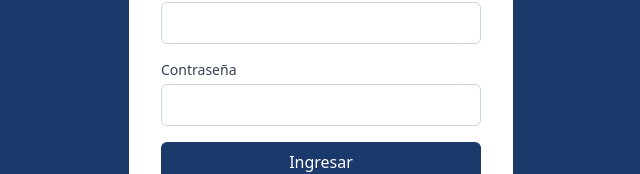
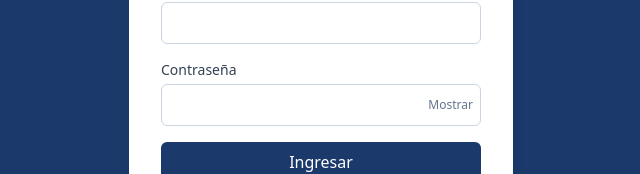
Before and after one commit to odteam-x/concaribe-tracker, a Next.js app: page /login in a window 1280 px wide. Shown: the part 350-524 px from the top of the page, without its empty margins (319-959 px from the left). Built offline with nearby package versions, Linux system fonts and the light colour scheme; no server answers.

Commit message:
Agregar boton de cerrar sesion en Oficina y mostrar/ocultar contrasena en login

```diff
--- a/src/app/(auth)/login/page.tsx
+++ b/src/app/(auth)/login/page.tsx
@@ -8,6 +8,7 @@ export default function LoginPage() {
   const router = useRouter();
   const [email, setEmail] = useState("");
   const [password, setPassword] = useState("");
+  const [mostrarPassword, setMostrarPassword] = useState(false);
   const [error, setError] = useState<string | null>(null);
   const [cargando, setCargando] = useState(false);
 
@@ -45,13 +46,22 @@ export default function LoginPage() {
         </div>
         <div>
           <label className="block text-sm font-medium text-slate-700">Contraseña</label>
-          <input
-            type="password"
-            required
-            value={password}
-            onChange={(e) => setPassword(e.target.value)}
-            className="mt-1 w-full rounded-md border border-slate-300 px-3 py-2 focus:border-marca-azul focus:outline-none"
-          />
+          <div className="relative mt-1">
+            <input
+              type={mostrarPassword ? "text" : "password"}
+              required
+              value={password}
+              onChange={(e) => setPassword(e.target.value)}
+              className="w-full rounded-md border border-slate-300 px-3 py-2 pr-16 focus:border-marca-azul focus:outline-none"
+            />
+            <button
+              type="button"
+              onClick={() => setMostrarPassword((v) => !v)}
+              className="absolute right-2 top-1/2 -translate-y-1/2 text-xs font-medium text-slate-500 hover:text-marca-azul"
+            >
+              {mostrarPassword ? "Ocultar" : "Mostrar"}
+            </button>
+          </div>
         </div>
         {error && <p className="text-sm text-red-600">{error}</p>}
         <button
--- a/src/app/(oficina)/layout.tsx
+++ b/src/app/(oficina)/layout.tsx
@@ -1,6 +1,7 @@
 import { redirect } from "next/navigation";
 import Link from "next/link";
 import { createSupabaseServerClient } from "@/lib/supabase/server";
+import { CerrarSesionButton } from "@/components/shared/CerrarSesionButton";
 
 const NAV = [
   { href: "/dashboard", label: "Dashboard" },
@@ -45,8 +46,11 @@ export default async function OficinaLayout({ children }: { children: React.Reac
             </Link>
           ))}
         </nav>
-        <div className="mt-auto border-t border-white/10 px-6 py-4 text-xs text-white/60">
-          {usuario?.nombre} · {usuario?.rol}
+        <div className="mt-auto border-t border-white/10 px-6 py-4">
+          <p className="mb-2 text-xs text-white/60">
+            {usuario?.nombre} · {usuario?.rol}
+          </p>
+          <CerrarSesionButton />
         </div>
       </aside>
       <main className="flex-1 overflow-y-auto bg-slate-50 p-6">{children}</main>
--- a/src/app/(vendedor)/perfil/page.tsx
+++ b/src/app/(vendedor)/perfil/page.tsx
@@ -1,11 +1,10 @@
 "use client";
-import { useRouter } from "next/navigation";
 import { useEffect, useState } from "react";
 import { supabaseBrowser } from "@/lib/supabase/client";
 import { usePushSubscription } from "@/hooks/usePushSubscription";
+import { CerrarSesionButton } from "@/components/shared/CerrarSesionButton";
 
 export default function PerfilPage() {
-  const router = useRouter();
   const { soportado, suscrito, suscribir } = usePushSubscription();
   const [usuario, setUsuario] = useState<{ nombre: string; email: string; telefono: string | null } | null>(null);
 
@@ -19,11 +18,6 @@ export default function PerfilPage() {
       setUsuario(data);
     })();
   }, []);
-
-  async function cerrarSesion() {
-    await supabaseBrowser.auth.signOut();
-    router.replace("/login");
-  }
 
   return (
     <div className="space-y-6">
@@ -40,9 +34,7 @@ export default function PerfilPage() {
           Activar notificaciones
         </button>
       )}
-      <button onClick={cerrarSesion} className="w-full rounded-md border border-red-300 px-4 py-3 font-medium text-red-600">
-        Cerrar sesión
-      </button>
+      <CerrarSesionButton className="w-full rounded-md border border-red-300 px-4 py-3 font-medium text-red-600" />
     </div>
   );
 }
--- /dev/null
+++ b/src/components/shared/CerrarSesionButton.tsx
@@ -0,0 +1,19 @@
+"use client";
+import { useRouter } from "next/navigation";
+import { supabaseBrowser } from "@/lib/supabase/client";
+
+export function CerrarSesionButton({ className }: { className?: string }) {
+  const router = useRouter();
+
+  async function handleClick() {
+    await supabaseBrowser.auth.signOut();
+    router.replace("/login");
+    router.refresh();
+  }
+
+  return (
+    <button onClick={handleClick} className={className ?? "text-sm font-medium text-white/70 hover:text-white"}>
+      Cerrar sesión
+    </button>
+  );
+}
```
